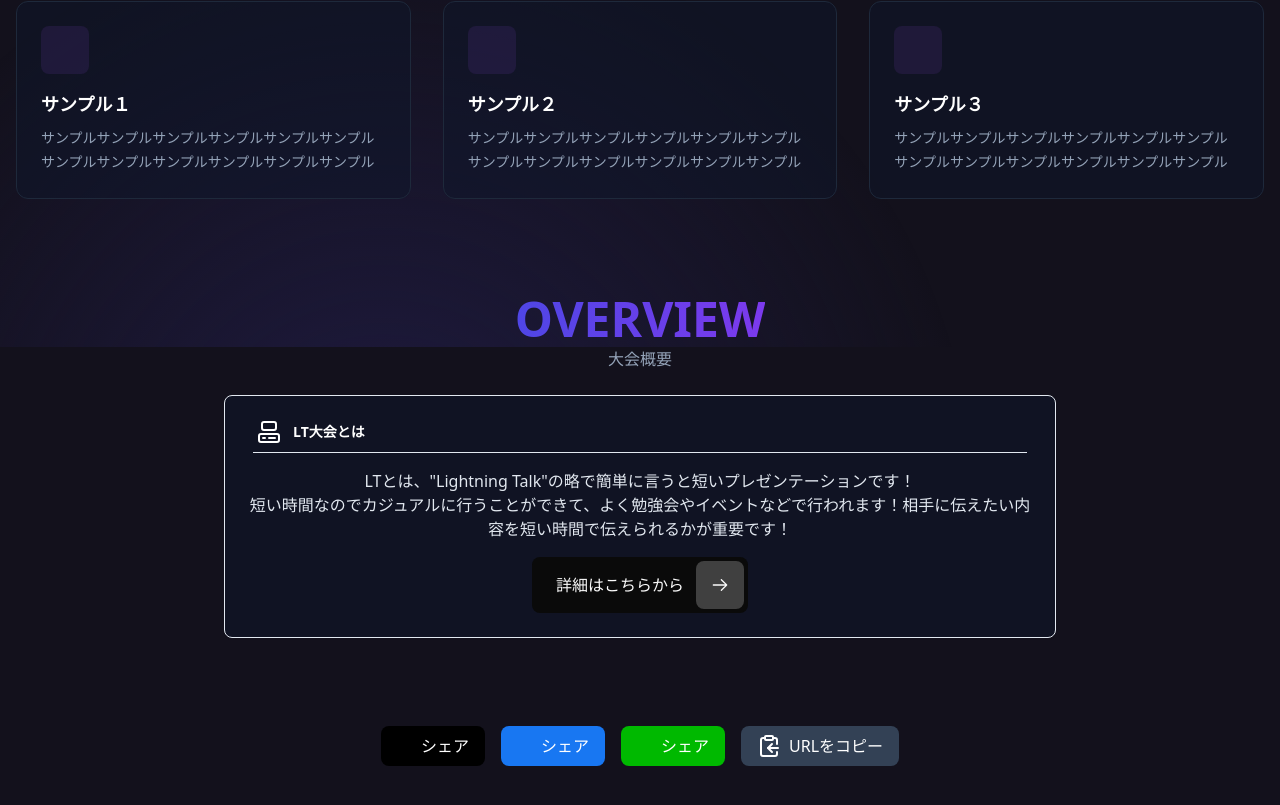
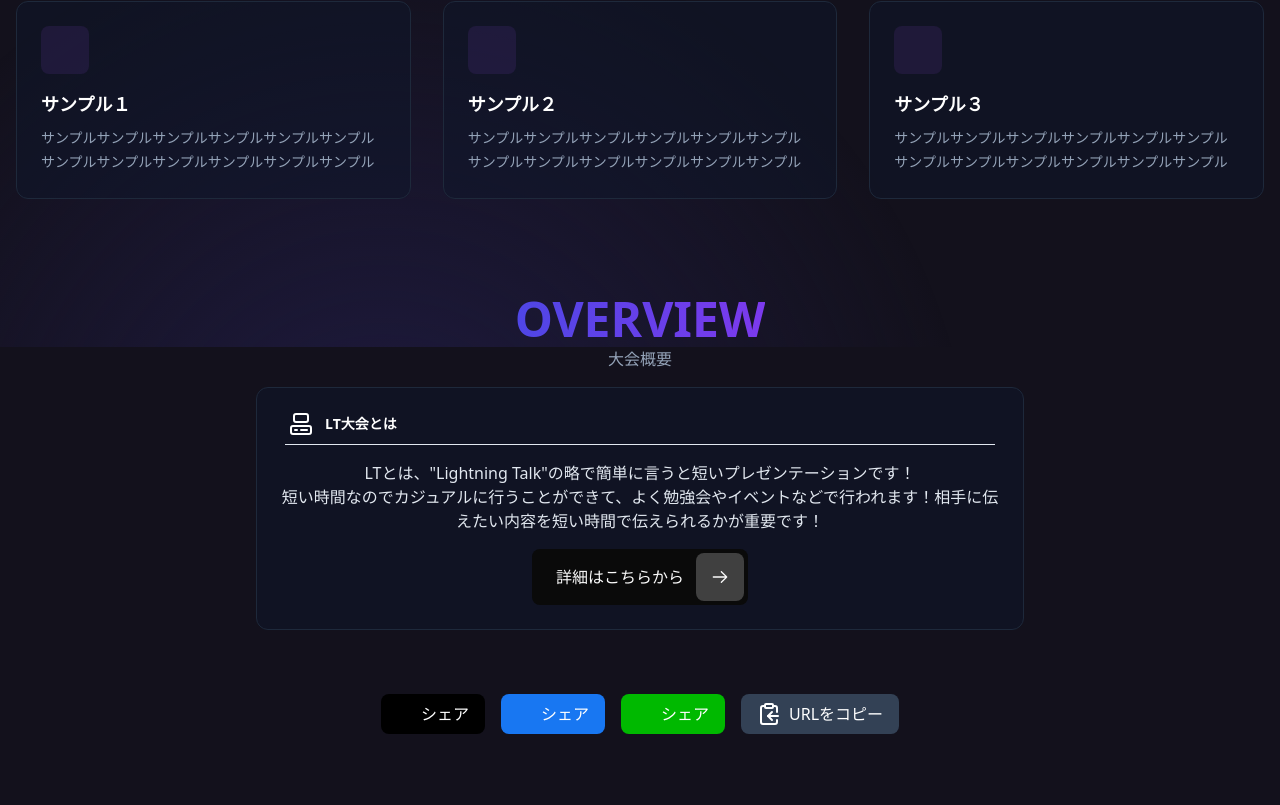
Before and after one commit to club-programming/club-programming.github.io, a React (Vite) app: page / in a window 1280 px wide. Shown: the part 453-1258 px from the top of the page. Built offline with nearby package versions, Linux system fonts and the light colour scheme; some icons are missing.

Commit message:
style: unify design

```diff
--- a/src/pages/Home.jsx
+++ b/src/pages/Home.jsx
@@ -76,8 +76,8 @@ export default function Home() {
           <h1 className="bg-gradient-to-l from-violet-600 to-indigo-600 bg-clip-text text-5xl font-bold text-transparent">
             OVERVIEW
           </h1>
-          <h2 className="text-2x1 mt-1 text-slate-400">大会概要</h2>
-          <div class="relative my-6 flex w-11/12 flex-col rounded-lg border border-slate-200 bg-slate-900/50 p-6 shadow-sm md:w-11/12 lg:w-2/3">
+          <h2 className="text-2x1 mt-1 pb-4 text-slate-400">大会概要</h2>
+          <div class="relative w-full max-w-3xl rounded-xl border border-slate-800 bg-slate-900/50 p-6">
             <div class="mx-1 mb-4 flex items-center border-b border-slate-200 px-1 pb-2">
               <svg
                 xmlns="http://www.w3.org/2000/svg"
```
